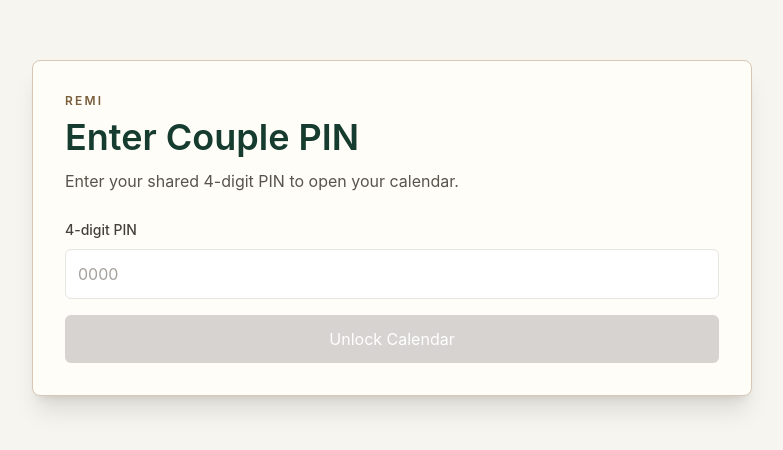
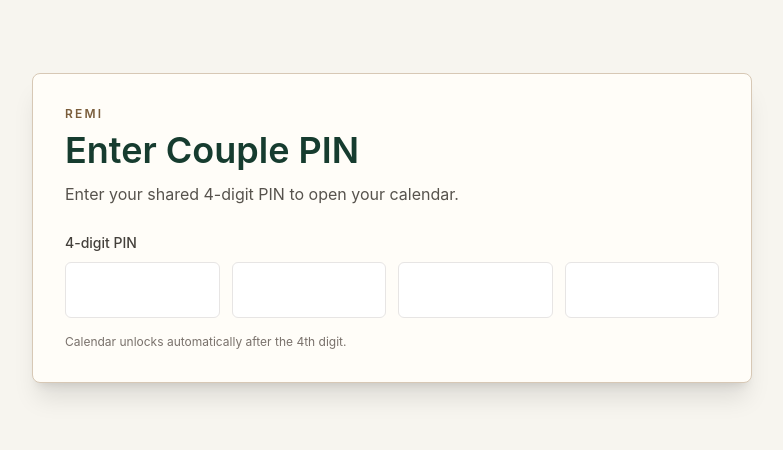
Before and after one commit to redasGoluenko/ReMi, a Vue app: page / in a window 1280 px wide. Shown: the part 172-622 px from the top of the page, without its empty margins (248-1031 px from the left). Built offline with nearby package versions, Linux system fonts and the light colour scheme.

Commit message:
4 number pin improvements

```diff
--- a/src/components/PinGate.vue
+++ b/src/components/PinGate.vue
@@ -5,20 +5,102 @@ const emit = defineEmits<{
   unlock: [pin: string]
 }>()
 
-const pin = ref('')
+const pinDigits = ref(['', '', '', ''])
+const pinInputs = ref<HTMLInputElement[]>([])
 const errorMessage = ref('')
 
-const maskedPin = computed(() => pin.value.replace(/\D/g, '').slice(0, 4))
+const maskedPin = computed(() => pinDigits.value.join(''))
 const canSubmit = computed(() => maskedPin.value.length === 4)
 
-function handleInput(event: Event) {
+function registerPinInput(element: HTMLInputElement | null, index: number) {
+  if (!element) {
+    return
+  }
+
+  pinInputs.value[index] = element
+}
+
+function focusInput(index: number) {
+  pinInputs.value[index]?.focus()
+  pinInputs.value[index]?.select()
+}
+
+function tryAutoSubmit() {
+  if (canSubmit.value) {
+    submitPin()
+  }
+}
+
+function handleInput(event: Event, index: number) {
   const target = event.target
 
   if (!(target instanceof HTMLInputElement)) {
     return
   }
 
-  pin.value = target.value.replace(/\D/g, '').slice(0, 4)
+  const nextValue = target.value.replace(/\D/g, '')
+
+  if (nextValue.length > 1) {
+    for (let i = 0; i < 4; i += 1) {
+      pinDigits.value[i] = nextValue[i] ?? ''
+    }
+
+    clearError()
+
+    if (pinDigits.value[3]) {
+      tryAutoSubmit()
+      return
+    }
+
+    focusInput(Math.min(nextValue.length, 3))
+    return
+  }
+
+  pinDigits.value[index] = nextValue
+  clearError()
+
+  if (nextValue && index < 3) {
+    focusInput(index + 1)
+  }
+
+  tryAutoSubmit()
+}
+
+function handleKeydown(event: KeyboardEvent, index: number) {
+  const target = event.target
+
+  if (!(target instanceof HTMLInputElement)) {
+    return
+  }
+
+  if (event.key === 'Backspace' && !target.value && index > 0) {
+    pinDigits.value[index - 1] = ''
+    focusInput(index - 1)
+    clearError()
+  }
+}
+
+function handlePaste(event: ClipboardEvent) {
+  const pasted = event.clipboardData?.getData('text')?.replace(/\D/g, '').slice(0, 4) ?? ''
+
+  if (!pasted) {
+    return
+  }
+
+  event.preventDefault()
+
+  for (let i = 0; i < 4; i += 1) {
+    pinDigits.value[i] = pasted[i] ?? ''
+  }
+
+  clearError()
+
+  if (pinDigits.value[3]) {
+    tryAutoSubmit()
+    return
+  }
+
+  focusInput(Math.min(pasted.length, 3))
 }
 
 function setError(message: string) {
@@ -58,28 +140,28 @@ defineExpose({
         <form class="mt-6 space-y-4" @submit.prevent="submitPin">
           <label class="block">
             <span class="text-sm font-medium text-stone-700">4-digit PIN</span>
-            <input
-              :value="pin"
-              inputmode="numeric"
-              maxlength="4"
-              type="password"
-              autocomplete="off"
-              class="mt-2 w-full rounded-md border border-stone-200 bg-white px-3 py-3 text-lg tracking-[0.35em] text-[#16251f] outline-none transition placeholder:tracking-normal placeholder:text-stone-400 focus:border-[#6f8f7a] focus:ring-4 focus:ring-[#dfe8e1]"
-              placeholder="0000"
-              aria-label="Couple PIN"
-              @input="handleInput"
-            />
+            <div class="mt-2 grid grid-cols-4 gap-3" role="group" aria-label="Couple PIN">
+              <input
+                v-for="(_, index) in pinDigits"
+                :key="index"
+                :ref="(element) => registerPinInput(element as HTMLInputElement | null, index)"
+                :value="pinDigits[index]"
+                type="password"
+                inputmode="numeric"
+                autocomplete="off"
+                maxlength="1"
+                class="h-14 w-full rounded-md border border-stone-200 bg-white text-center text-2xl font-semibold text-[#16251f] outline-none transition focus:border-[#6f8f7a] focus:ring-4 focus:ring-[#dfe8e1]"
+                :aria-label="`PIN digit ${index + 1}`"
+                @input="handleInput($event, index)"
+                @keydown="handleKeydown($event, index)"
+                @paste="handlePaste"
+              />
+            </div>
           </label>
 
           <p v-if="errorMessage" class="text-sm font-medium text-red-700">{{ errorMessage }}</p>
 
-          <button
-            type="submit"
-            class="w-full rounded-md bg-[#163c2f] px-4 py-3 font-semibold text-white transition hover:bg-[#0f2b22] focus:outline-none focus:ring-2 focus:ring-[#9fb5a9] disabled:cursor-not-allowed disabled:bg-stone-300"
-            :disabled="!canSubmit"
-          >
-            Unlock Calendar
-          </button>
+          <p class="text-xs text-stone-500">Calendar unlocks automatically after the 4th digit.</p>
         </form>
       </section>
     </div>
```
